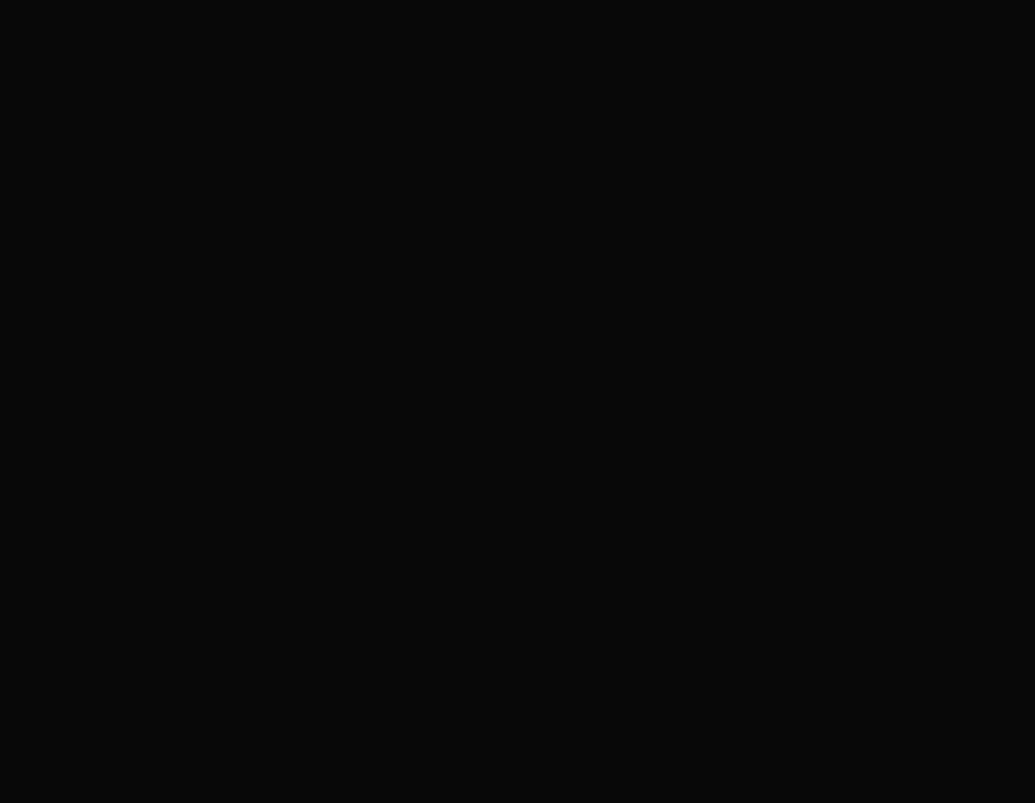
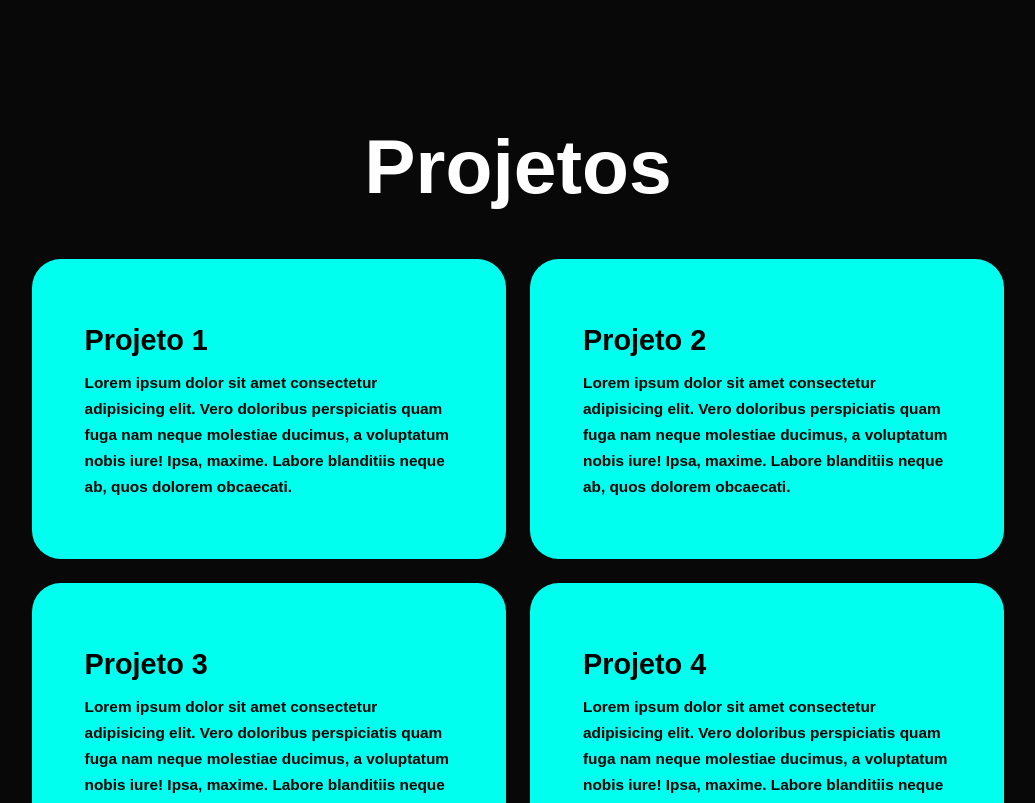
Before and after one commit to AnthonyAmaz3d/portfolio, a React (Vite) app: page / in a window 1280 px wide. Shown: the part 1980-2783 px from the top of the page, without its empty margins (122-1157 px from the left). Before the commit the page ends 1958 px from the top, so only its background shows below. Built offline with nearby package versions, Linux system fonts and the light colour scheme.

Commit message:
criando a seção projetos

```diff
--- a/src/App.jsx
+++ b/src/App.jsx
@@ -1,6 +1,7 @@
 import Header from './components/Header/header'
 import Section from './components/Home/home'
 import Education from './components/Education/education'
+import Projects from './components/Project/projects'
 import './App.css'
 
 function App() {
@@ -9,6 +10,7 @@ function App() {
     <Header/>
     <Section/>
     <Education/>
+    <Projects/>
     </>
   )
 }
--- /dev/null
+++ b/src/components/Project/main.css
@@ -0,0 +1,54 @@
+.services{
+    background: var(--bg-color);
+    color: #000000;
+}
+
+.services h2{
+    margin-bottom: 5rem;
+    color: #ffff;
+}
+.services-container{
+    display: grid;
+    grid-template-columns: repeat(2,1fr);
+    align-items: center;
+    gap: 2.5rem;
+}
+.service-box{
+    background-color: var(--main-color);
+    color: #000000;
+    height: 300px;
+    border-radius: 3rem;
+    border: 5px solid transparent;
+    cursor: pointer;
+    transition: 0.4s ease-in-out;
+}
+.service-box:hover{
+    background: #ffff;
+    color: #000000;
+    border: 5px solid var(--main-color);
+    transform: scale(1.03);
+}
+
+.service-box .service-info{
+    display: flex;
+    flex-direction: column;
+    text-align: left;
+    max-height: 200px;
+    justify-content: left;
+    align-items: baseline;
+    padding: 5rem 5rem;
+}
+
+.service-info h4{
+    font-size: 3rem;
+    font-weight: 800;
+    line-height: 2;
+}
+
+.service-info p{
+    font-size: 1.6rem;
+    font-weight: 600;
+    max-height: 100px;
+    line-height: 1.7;
+    margin: auto;
+}
--- /dev/null
+++ b/src/components/Project/projects.jsx
@@ -0,0 +1,53 @@
+import './main.css'
+
+const Projects = () => {
+    return(
+        <section className="projects" id="projects" >
+            <h2 className="heading">Projetos</h2>
+
+            <div className='services-container'>
+                <div className="service-box">
+                    <div className="service-info">
+                        <h4>Projeto 1</h4>
+                        <p>Lorem ipsum dolor sit amet consectetur adipisicing elit.
+                            Vero doloribus perspiciatis quam fuga nam neque molestiae ducimus,
+                            a voluptatum nobis iure! Ipsa, maxime. Labore blanditiis neque ab,
+                            quos dolorem obcaecati.</p>
+                    </div>
+                </div>
+
+                <div className="service-box">
+                    <div className="service-info">
+                        <h4>Projeto 2</h4>
+                        <p>Lorem ipsum dolor sit amet consectetur adipisicing elit.
+                            Vero doloribus perspiciatis quam fuga nam neque molestiae ducimus,
+                            a voluptatum nobis iure! Ipsa, maxime. Labore blanditiis neque ab,
+                            quos dolorem obcaecati.</p>
+                    </div>
+                </div>
+
+                <div className="service-box">
+                    <div className="service-info">
+                        <h4>Projeto 3</h4>
+                        <p>Lorem ipsum dolor sit amet consectetur adipisicing elit.
+                            Vero doloribus perspiciatis quam fuga nam neque molestiae ducimus,
+                            a voluptatum nobis iure! Ipsa, maxime. Labore blanditiis neque ab,
+                            quos dolorem obcaecati.</p>
+                    </div>
+                </div>
+
+                <div className="service-box">
+                    <div className="service-info">
+                        <h4>Projeto 4</h4>
+                        <p>Lorem ipsum dolor sit amet consectetur adipisicing elit.
+                            Vero doloribus perspiciatis quam fuga nam neque molestiae ducimus,
+                            a voluptatum nobis iure! Ipsa, maxime. Labore blanditiis neque ab,
+                            quos dolorem obcaecati.</p>
+                    </div>
+                </div>
+            </div>
+        </section>
+    )
+}
+
+export default Projects
```
